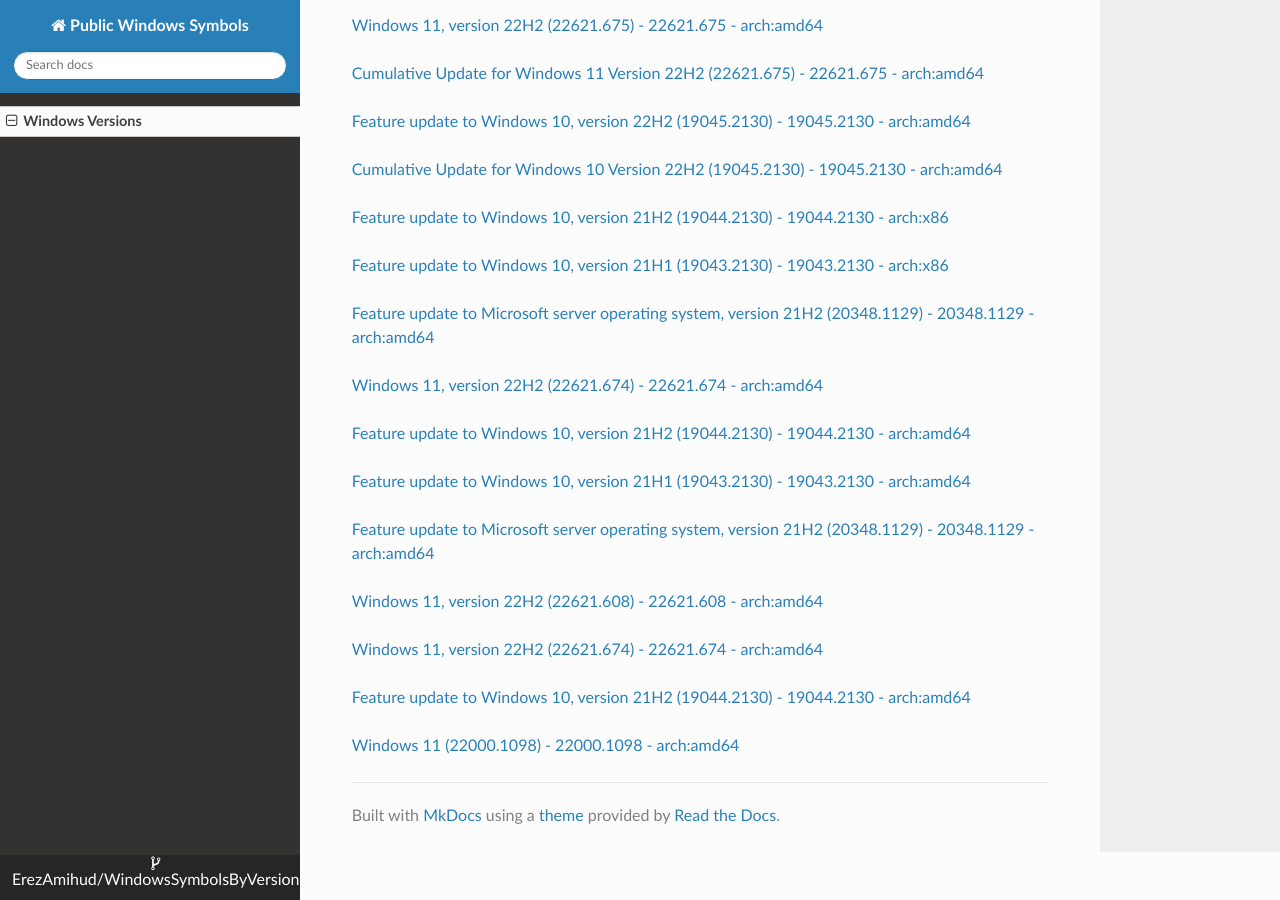
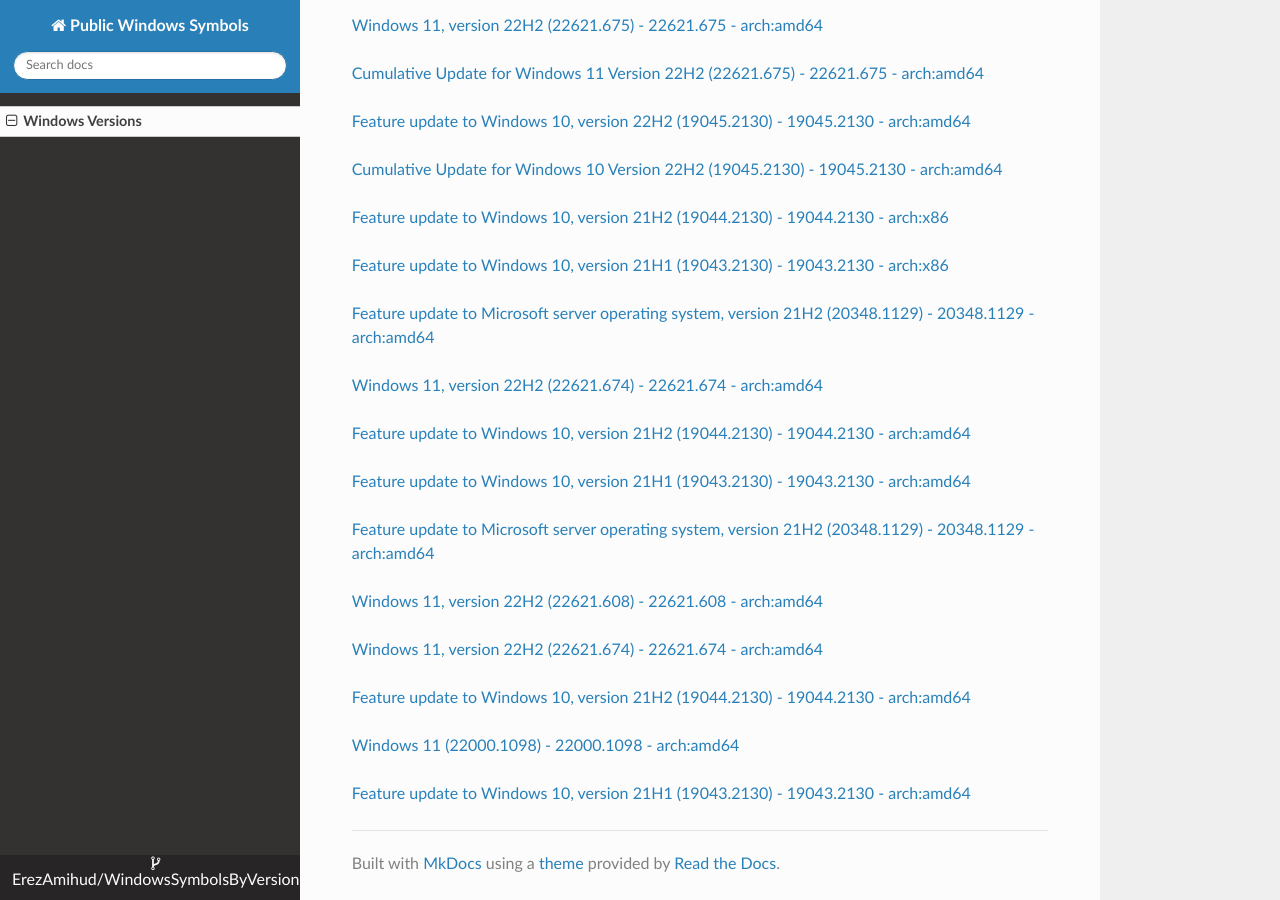
Before and after one commit to ErezAmihud/WindowsSymbolsByVersion, an MkDocs documentation site: the page built from docs/index.md, in a window 1280 px wide and 900 px high, scrolled down 50549 px. Built offline with MkDocs 1.6.1, drawn with Linux system fonts in a browser that asks for light colours; nearby versions of some CDN libraries.

Commit message:
Automated commit, add manifest for 9acfd607-e21d-4260-a2ca-2b992e8a98be

```diff
--- a/docs/index.md
+++ b/docs/index.md
@@ -2983,3 +2983,6 @@
 
 
 [Windows 11 (22000.1098) - 22000.1098 - arch:amd64](https://github.com/ErezAmihud/WindowsSymbolsByVersion/blob/main/manifests/08603f4b-e38f-4c34-b25e-3399e5ae0700.manifest)
+
+
+[Feature update to Windows 10, version 21H1 (19043.2130) - 19043.2130 - arch:amd64](https://github.com/ErezAmihud/WindowsSymbolsByVersion/blob/main/manifests/9acfd607-e21d-4260-a2ca-2b992e8a98be.manifest)
```
Also changed, not shown: process_builds.json (+1 -1 lines).
